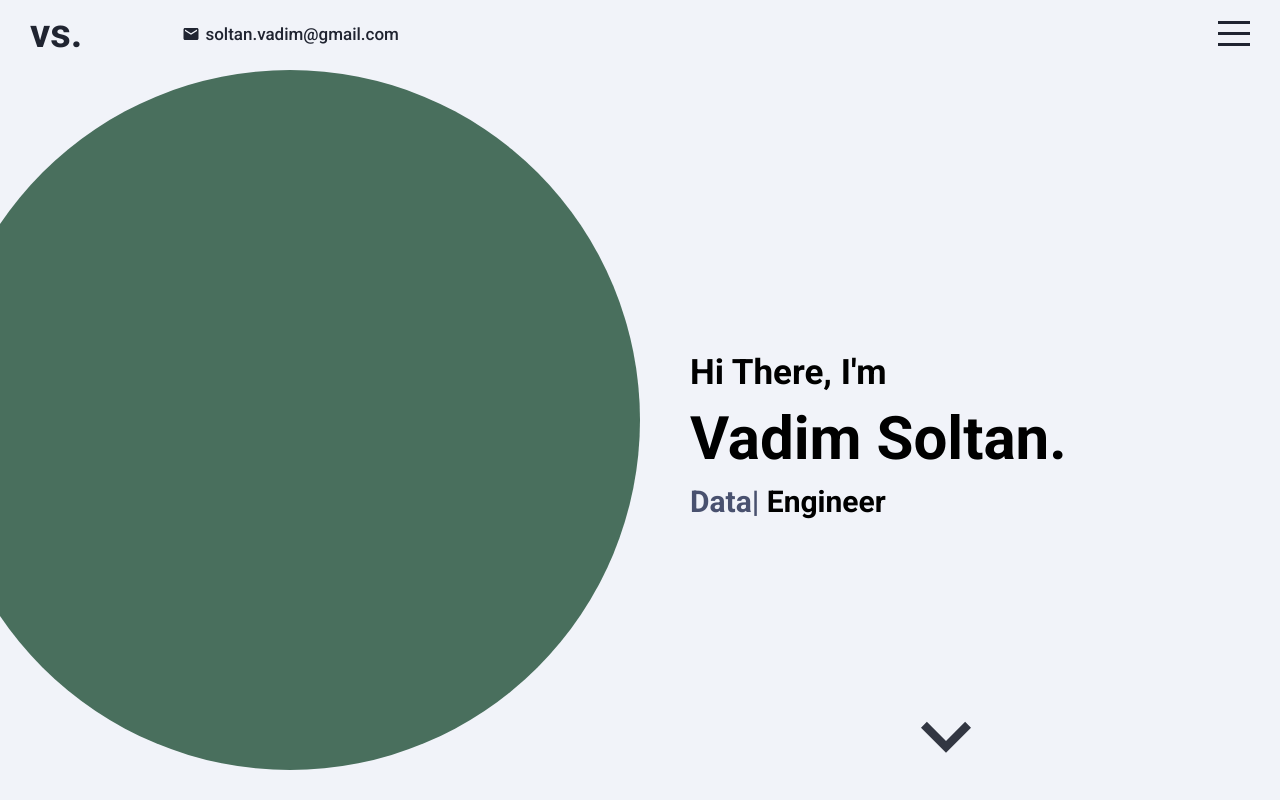
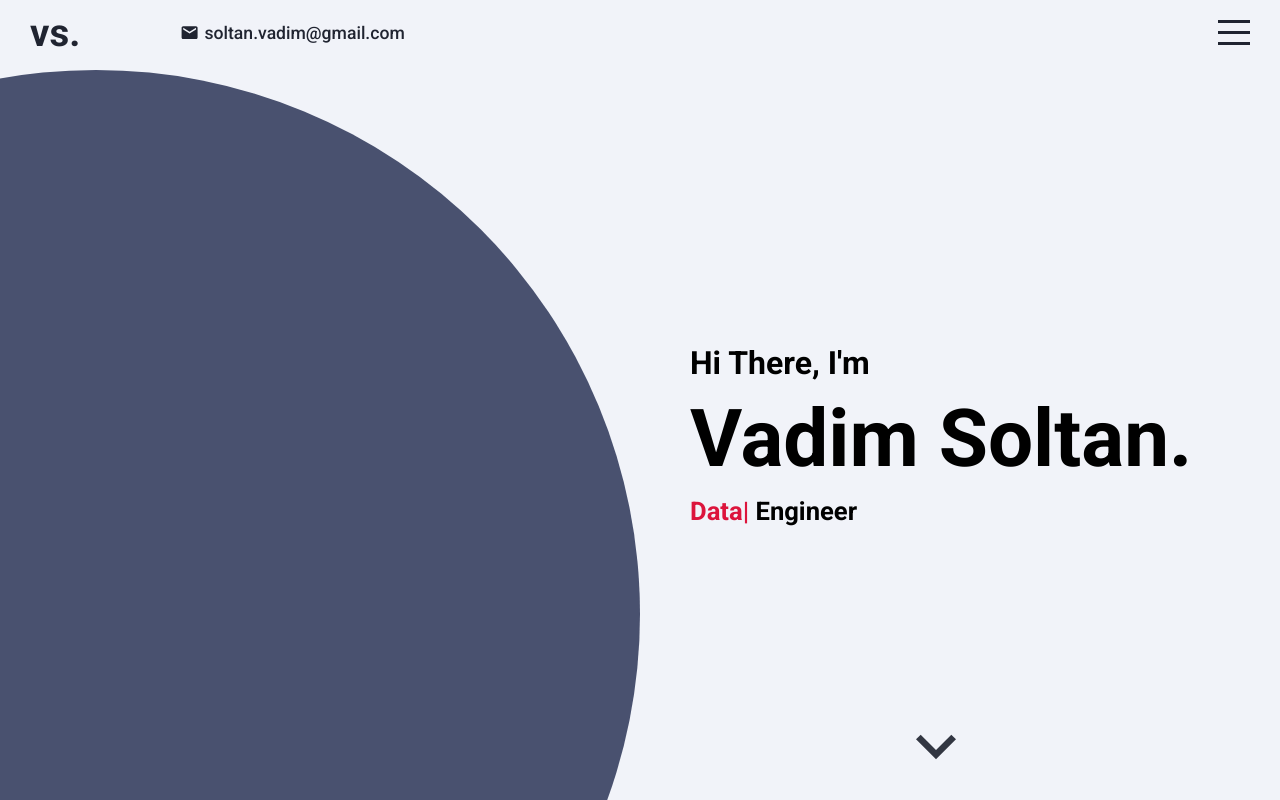
Before and after one commit to vadimsoltan/vadimsoltan.github.io, a React (Create React App) app: page / in a window 1280 px wide. Built offline with nearby package versions, Linux system fonts and the light colour scheme.

Commit message:
more responseiveness changes

```diff
--- a/src/components/contact/contact.scss
+++ b/src/components/contact/contact.scss
@@ -24,7 +24,7 @@
     justify-content: center;
 
     h2 {
-      font-size: 30px;
+      font-size: 2rem;
       padding-bottom: 20px;
     }
 
@@ -37,9 +37,9 @@
       justify-content: flex-start;
 
       input {
-        width: 300px;
-        height: 30px;
-        font-size: 14px;
+        width: 60%;
+        height: 4%;
+        font-size: 1rem;
         margin-bottom: 20px;
 
         @include mobile {
@@ -49,9 +49,9 @@
       }
 
       textarea {
-        width: 300px;
-        height: 200px;
-        font-size: 14px;
+        width: 60%;
+        height: 20%;
+        font-size: 1rem;
         margin-bottom: 20px;
 
         @include mobile {
@@ -62,13 +62,14 @@
     }
 
     button {
-      width: 150px;
-      height: 30px;
+      width: 20%;
+      height: 4%;
       color: $tertiaryColor;
       background-color: $secondaryColor;
       border: none;
       border-radius: 10px;
       font-weight: 500;
+      font-size: 1rem;
       cursor: pointer;
 
       &:focus {
--- a/src/components/intro/Intro.jsx
+++ b/src/components/intro/Intro.jsx
@@ -23,7 +23,7 @@ export default function Intro() {
       <div className="right">
         <div className="wrapper">
           <h2>Hi There, I'm</h2>
-          <h1>Vadim Soltan.</h1>
+          <h1 className="name">Vadim Soltan.</h1>
           <h3>
             <span ref={textRef}></span> Engineer
           </h3>
--- a/src/components/intro/intro.scss
+++ b/src/components/intro/intro.scss
@@ -14,9 +14,9 @@
     overflow: hidden;
 
     .imgContainer {
-      width: 700px;
-      height: 700px;
-      background-color: $accentColor1;
+      width: 85vw;
+      height: 85vw;
+      background-color: $secondaryColor;
       border-radius: 50%;
       display: flex;
       align-items: flex-end;
@@ -25,6 +25,8 @@
 
       @include mobile {
         align-items: flex-start;
+        width: 140vw;
+        height: 140vw;
       }
 
       img {
@@ -54,7 +56,7 @@
       }
 
       h1 {
-        font-size: 60px;
+        font-size: 5rem;
         margin: 10px 0;
 
         @include mobile {
@@ -62,10 +64,10 @@
         }
       }
       h2 {
-        font-size: 35px;
+        font-size: 2rem;
       }
       h3 {
-        font-size: 30px;
+        font-size: 1.6rem;
 
         @include mobile {
           font-size: 20px;
@@ -73,7 +75,7 @@
 
         span {
           font-size: inherit;
-          color: $secondaryColor;
+          color: $accentColor1;
         }
 
         .ityped-cursor {
@@ -96,7 +98,7 @@
       left: 40%;
 
       .icon {
-        font-size: 100px;
+        font-size: 5rem;
         color: $mainColor;
         animation: arrowBlink 5s infinite;
       }
--- a/src/components/menu/menu.scss
+++ b/src/components/menu/menu.scss
@@ -22,7 +22,7 @@
     margin: 0;
     padding: 0;
     list-style: none;
-    font-size: 30px;
+    font-size: 2rem;
     font-weight: 300;
     color: $tertiaryColor;
     width: 60%;
--- a/src/components/portfolio/portfolio.scss
+++ b/src/components/portfolio/portfolio.scss
@@ -8,7 +8,8 @@
   justify-content: center;
 
   h1 {
-    font-size: 50px;
+    font-size: 4rem;
+    overflow: hidden;
 
     @include mobile {
       font-size: 20px;
@@ -20,6 +21,7 @@
     padding: 0;
     list-style: none;
     display: flex;
+    overflow: hidden;
 
     @include mobile {
       margin: 10px 0;
@@ -34,14 +36,15 @@
     align-items: center;
     justify-content: center;
     flex-wrap: wrap;
+    overflow: hidden;
 
     @include mobile {
       width: 100%;
     }
 
     .item {
-      width: 220px;
-      height: 150px;
+      width: 30%;
+      height: 45%;
       border-radius: 20px;
       border: 1px solid rgb(240, 239, 239);
       margin: 10px 20px;
@@ -51,6 +54,7 @@
       color: $tertiaryColor;
       position: relative;
       transition: all 0.5s ease;
+      overflow: hidden;
       cursor: pointer;
 
       @include mobile {
@@ -60,12 +64,11 @@
 
       h3 {
         position: absolute;
-        font-size: 20px;
+        font-size: 4rem;
       }
 
       img {
         width: 100%;
-        height: 100%;
         object-fit: cover;
         z-index: 1;
       }
--- a/src/components/portfolioList/portfolioList.scss
+++ b/src/components/portfolioList/portfolioList.scss
@@ -1,9 +1,10 @@
 @import "../../global.scss";
 
 .portfolioList {
-  font-size: 14px;
+  font-size: 1rem;
   margin-right: 50px;
   padding: 7px;
+  overflow: hidden;
   cursor: pointer;
 
   @include mobile {
--- a/src/components/resume/Resume.jsx
+++ b/src/components/resume/Resume.jsx
@@ -23,7 +23,7 @@ export default function Resume() {
       id: "2",
       icon: "engineering",
       title: "Experience",
-      desc: "Canadian Imperial Bank of Commerce",
+      desc: "CIBC",
       details: "Software Engineer",
       details2: "Internship",
       details3: "2019 - 2020",
--- a/src/components/resume/resume.scss
+++ b/src/components/resume/resume.scss
@@ -9,14 +9,14 @@
 
   h1 {
     position: absolute;
-    font-size: 50px;
+    font-size: 4rem;
     color: $tertiaryColor;
     top: 5%;
     padding-top: 30px;
   }
 
   .arrow {
-    height: 50px;
+    height: 5%;
     position: absolute;
     cursor: pointer;
 
@@ -25,20 +25,20 @@
     }
 
     &.left {
-      font-size: 50px;
+      font-size: 4rem;
       color: $tertiaryColor;
-      left: 100px;
+      left: 5%;
     }
 
     &.right {
-      font-size: 50px;
+      font-size: 4rem;
       color: $tertiaryColor;
-      right: 100px;
+      right: 5%;
     }
   }
 
   .slider {
-    height: 350px;
+    height: 60%;
     display: flex;
     position: absolute;
     left: 0;
@@ -57,7 +57,7 @@
       justify-content: center;
 
       .item {
-        width: 700px;
+        aspect-ratio: 4/2;
         height: 100%;
         background-color: $tertiaryColor;
         border-radius: 20px;
@@ -99,7 +99,7 @@
               }
 
               .icon {
-                font-size: 25px;
+                font-size: 1.3rem;
                 color: $tertiaryColor;
 
                 @include mobile {
@@ -108,34 +108,34 @@
               }
             }
             h4 {
-              font-size: 14px;
+              font-size: 1.5rem;
               @include mobile {
                 display: none;
               }
             }
 
             h3 {
-              font-size: 16px;
+              font-size: 2rem;
 
               @include mobile {
                 font-size: 16px;
               }
             }
             h2 {
-              font-size: 18px;
+              font-size: 2.5rem;
 
               @include mobile {
                 font-size: 13px;
               }
             }
             p {
-              font-size: 12px;
+              font-size: 1.2rem;
               @include mobile {
                 display: none;
               }
             }
             span {
-              font-size: 12px;
+              font-size: 1.2rem;
               @include mobile {
                 display: none;
               }
@@ -151,7 +151,14 @@
           overflow: hidden;
 
           img {
-            width: 100wv;
+            max-width: 100%;
+            max-height: 1000%;
+            width: 100%;
+            align-items: center;
+
+            @include mobile {
+              min-width: 100px;
+            }
           }
         }
       }
--- a/src/components/topbar/topbar.scss
+++ b/src/components/topbar/topbar.scss
@@ -21,7 +21,7 @@
       align-items: center;
 
       .logo {
-        font-size: 40px;
+        font-size: 2.4rem;
         font-weight: 700;
         text-decoration: none;
         color: inherit;
@@ -38,12 +38,12 @@
         }
 
         .icon {
-          font-size: 18px;
+          font-size: 1.2rem;
           margin-right: 5px;
         }
 
         span {
-          font-size: 17px;
+          font-size: 1.1rem;
           font-weight: 500;
         }
       }
--- a/src/global.scss
+++ b/src/global.scss
@@ -1,11 +1,15 @@
 $mainColor: #202431;
 $secondaryColor: #49516f;
 $tertiaryColor: #f1f3f9;
-$accentColor1: #496f5d;
+$accentColor1: crimson;
 
 $width: 768px;
 $desktop1: 2560px;
 $desktop2: 1080px;
+
+html {
+  font-size: calc(14px + 0.056w);
+}
 
 @mixin mobile {
   @media (max-width: #{$width}) {
```
